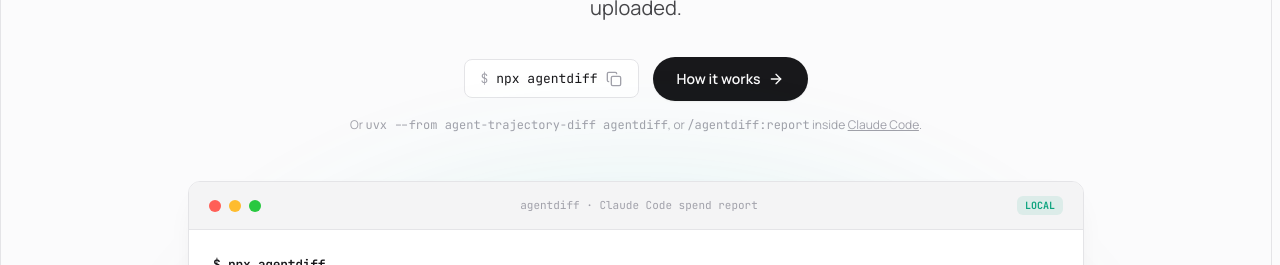
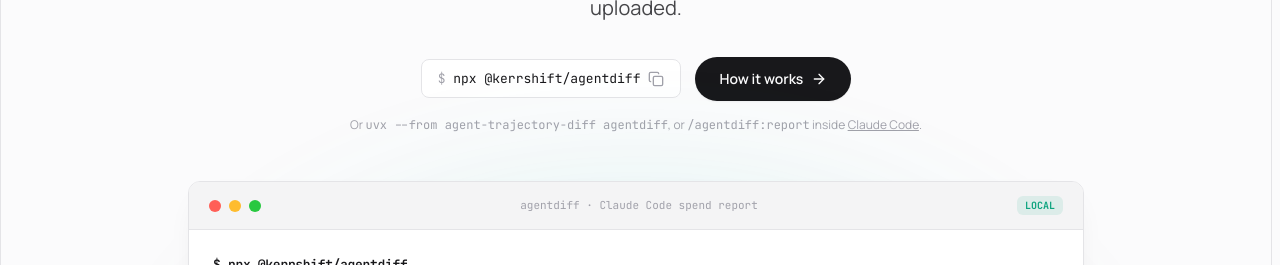
Before and after one commit to kerrshift/agentdiff-website, a Next.js app: page / in a window 1280 px wide. Shown: the part 535-800 px from the top of the page. Built offline with nearby package versions, Linux system fonts and the light colour scheme; no server answers.

Commit message:
fix(site): use the scoped npm package @kerrshift/agentdiff
npm rejects the unscoped name agentdiff (too similar to agent-diff).

```diff
--- a/src/app/(site)/quickstart/page.tsx
+++ b/src/app/(site)/quickstart/page.tsx
@@ -173,7 +173,7 @@
 /agentdiff:report
 
 # Any terminal with Node 18+
-npx agentdiff
+npx @kerrshift/agentdiff
 
 # Python: run once with uv, or install
 uvx --from agent-trajectory-diff agentdiff
--- a/src/components/ClosingCTA.tsx
+++ b/src/components/ClosingCTA.tsx
@@ -6,7 +6,7 @@
 import { Github } from "@lobehub/icons";
 import Reveal from "./Reveal";
 
-const RUN_COMMAND = "npx agentdiff";
+const RUN_COMMAND = "npx @kerrshift/agentdiff";
 const GITHUB_ACTION_SNIPPET = `- uses: kerrshift/agentdiff/.github/actions/agentdiff-check@v0.6.0
   with:
     baseline: baselines/default.envelope.json
--- a/src/components/CopyCommand.tsx
+++ b/src/components/CopyCommand.tsx
@@ -3,7 +3,7 @@
 import React, { useState } from "react";
 import { Copy, Check } from "lucide-react";
 
-export const RUN_COMMAND = "npx agentdiff";
+export const RUN_COMMAND = "npx @kerrshift/agentdiff";
 export const UVX_COMMAND = "uvx --from agent-trajectory-diff agentdiff";
 export const PLUGIN_COMMAND = "/plugin install agentdiff --marketplace kerrshift/agentdiff";
 export const PIP_COMMAND = "pip install agent-trajectory-diff";
--- a/src/components/FAQSection.tsx
+++ b/src/components/FAQSection.tsx
@@ -12,7 +12,7 @@
   },
   {
     q: "How do I run it?",
-    a: "Inside Claude Code, install the plugin with `/plugin install agentdiff --marketplace kerrshift/agentdiff` and run `/agentdiff:report`. In a terminal, `npx agentdiff` (Node 18+) or `uvx --from agent-trajectory-diff agentdiff` (uv). To install it, use `pip install agent-trajectory-diff`, `pipx install agent-trajectory-diff` or `npm i -g agentdiff`. The command is `agentdiff`. Both the npm launcher and the plugin work with whatever you have: uv, pipx, or Python 3.10+.",
+    a: "Inside Claude Code, install the plugin with `/plugin install agentdiff --marketplace kerrshift/agentdiff` and run `/agentdiff:report`. In a terminal, `npx @kerrshift/agentdiff` (Node 18+) or `uvx --from agent-trajectory-diff agentdiff` (uv). To install it, use `pip install agent-trajectory-diff`, `pipx install agent-trajectory-diff` or `npm i -g @kerrshift/agentdiff`. The command is `agentdiff`. Both the npm launcher and the plugin work with whatever you have: uv, pipx, or Python 3.10+.",
   },
   {
     q: "How accurate are the dollar amounts?",
--- a/src/components/SpendHowItWorks.tsx
+++ b/src/components/SpendHowItWorks.tsx
@@ -26,7 +26,7 @@
   },
 ];
 
-const ALSO = [PIP_COMMAND, "pipx install agent-trajectory-diff", "npm i -g agentdiff", "/agentdiff:report --since 30d"];
+const ALSO = [PIP_COMMAND, "pipx install agent-trajectory-diff", "npm i -g @kerrshift/agentdiff", "/agentdiff:report --since 30d"];
 
 const OPTIONS = [
   ["agentdiff", "last 7 days (same as agentdiff sessions)"],
--- a/src/components/SpendTerminal.tsx
+++ b/src/components/SpendTerminal.tsx
@@ -10,7 +10,7 @@
 // A real week from the author's own Claude Code logs (session names changed).
 // Keep in sync with the README example in kerrshift/agentdiff.
 const LINES: Line[] = [
-  { t: "$ npx agentdiff", c: "text-(--fg) font-semibold" },
+  { t: "$ npx @kerrshift/agentdiff", c: "text-(--fg) font-semibold" },
   { t: "" },
   { t: "AgentDiff  ·  Claude Code  ·  last 7d", c: "text-(--fg) font-semibold" },
   { t: "12 sessions · 7 projects · $314.61", c: "text-(--muted)" },
```
